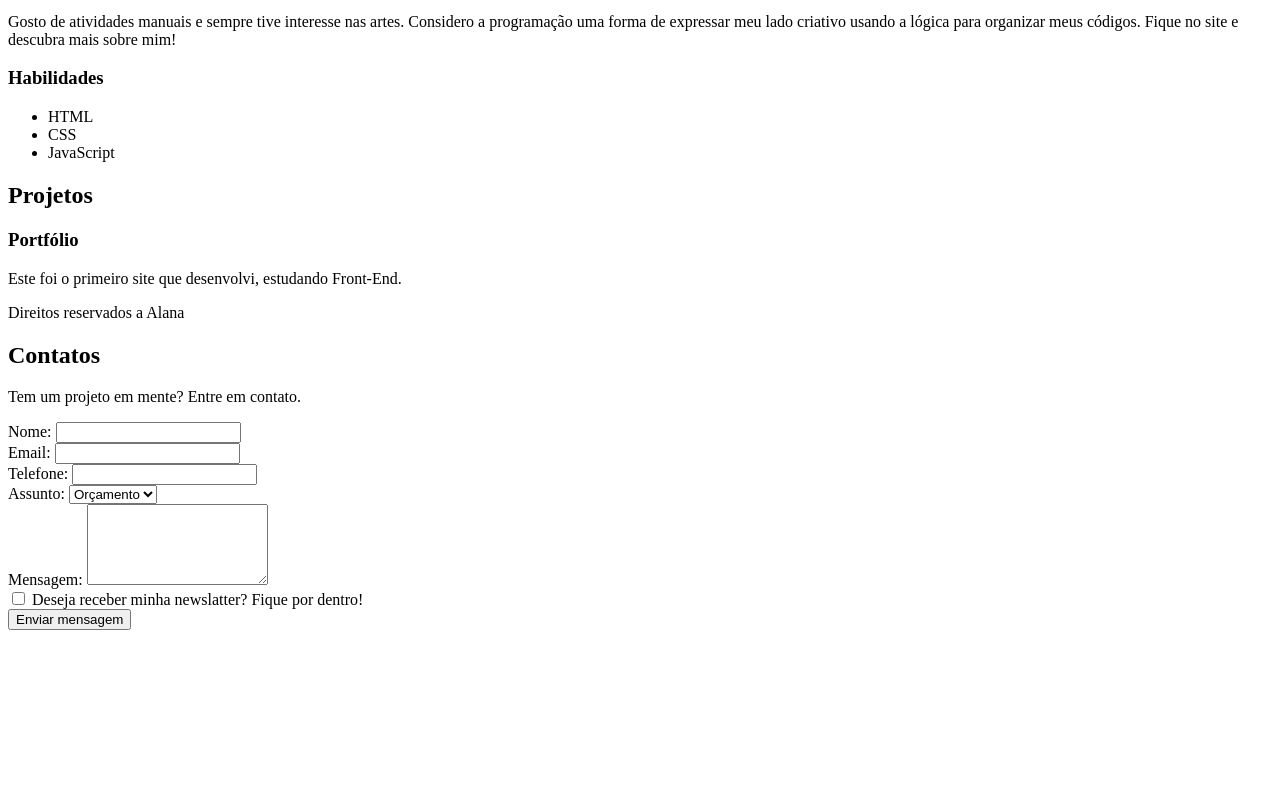
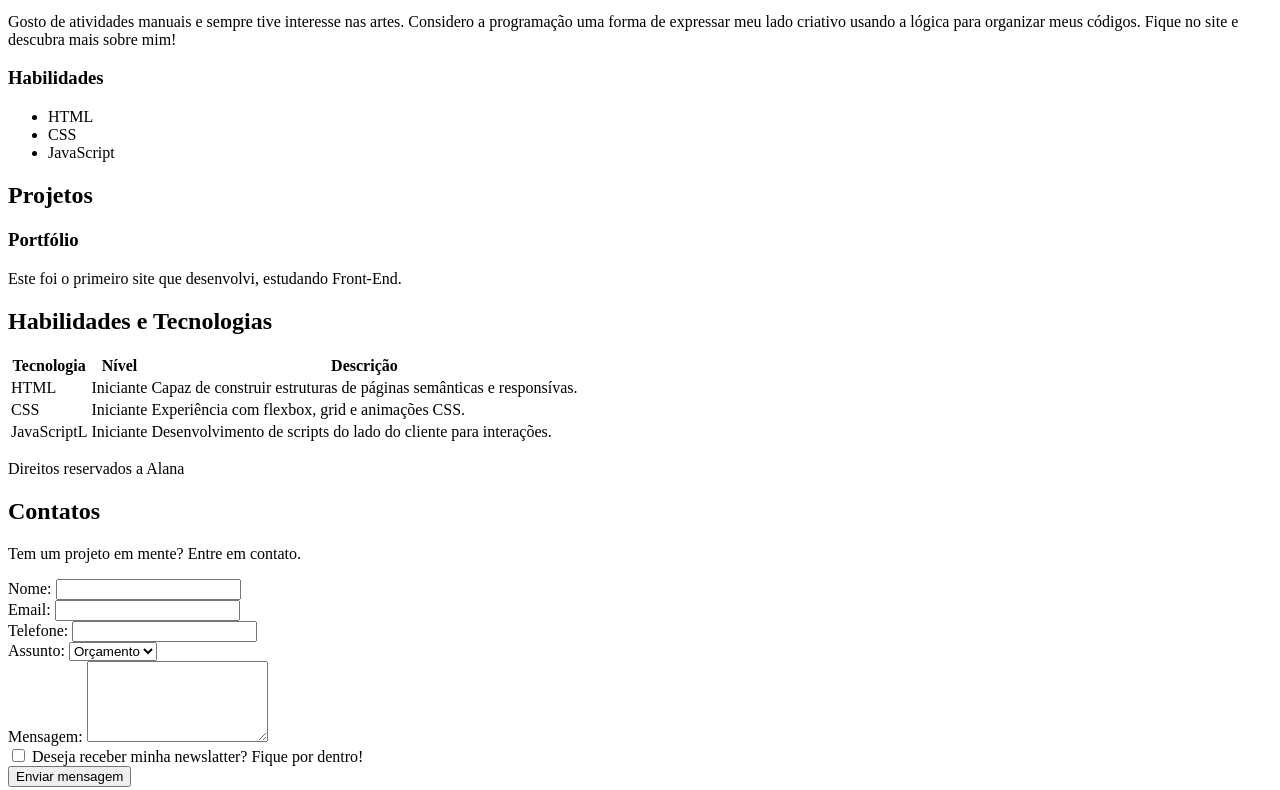
Before and after one commit to alanaOnTheShore/site-com-senai, a plain HTML site: page index.html in a window 1280 px wide. Shown: the part 274-1064 px from the top of the page. Before the commit the page ends 912 px from the top, so only its background shows below. Drawn offline with Linux system fonts and the light colour scheme.

Commit message:
Adição de tabela

```diff
--- a/index.html
+++ b/index.html
@@ -56,6 +56,35 @@
             </p>
         </article>
     </section>
+
+    <section id="habilidades">
+        <h2>Habilidades e Tecnologias</h2>
+        <table>
+            <thead>
+                <tr>
+                    <th>Tecnologia</th>
+                    <th>Nível</th>
+                    <th>Descrição</th>
+                </tr>
+            </thead>
+            <tbody>
+                <tr>
+                    <td>HTML</td>
+                    <td>Iniciante</td>
+                    <td>Capaz de construir estruturas de páginas semânticas e responsívas.</td>
+                </tr>
+                    <td>CSS</td>
+                    <td>Iniciante</td>
+                    <td>Experiência com flexbox, grid e animações CSS.</td>
+                <tr>
+                    <td>JavaScriptL</td>
+                    <td>Iniciante</td>
+                    <td>Desenvolvimento de scripts do lado do cliente para interações.</td>
+                </tr>
+            </tbody>
+        </table>
+    </section>
+
     <footer>
         <p>Direitos reservados a Alana</p>
         <section id="contatos">
```
